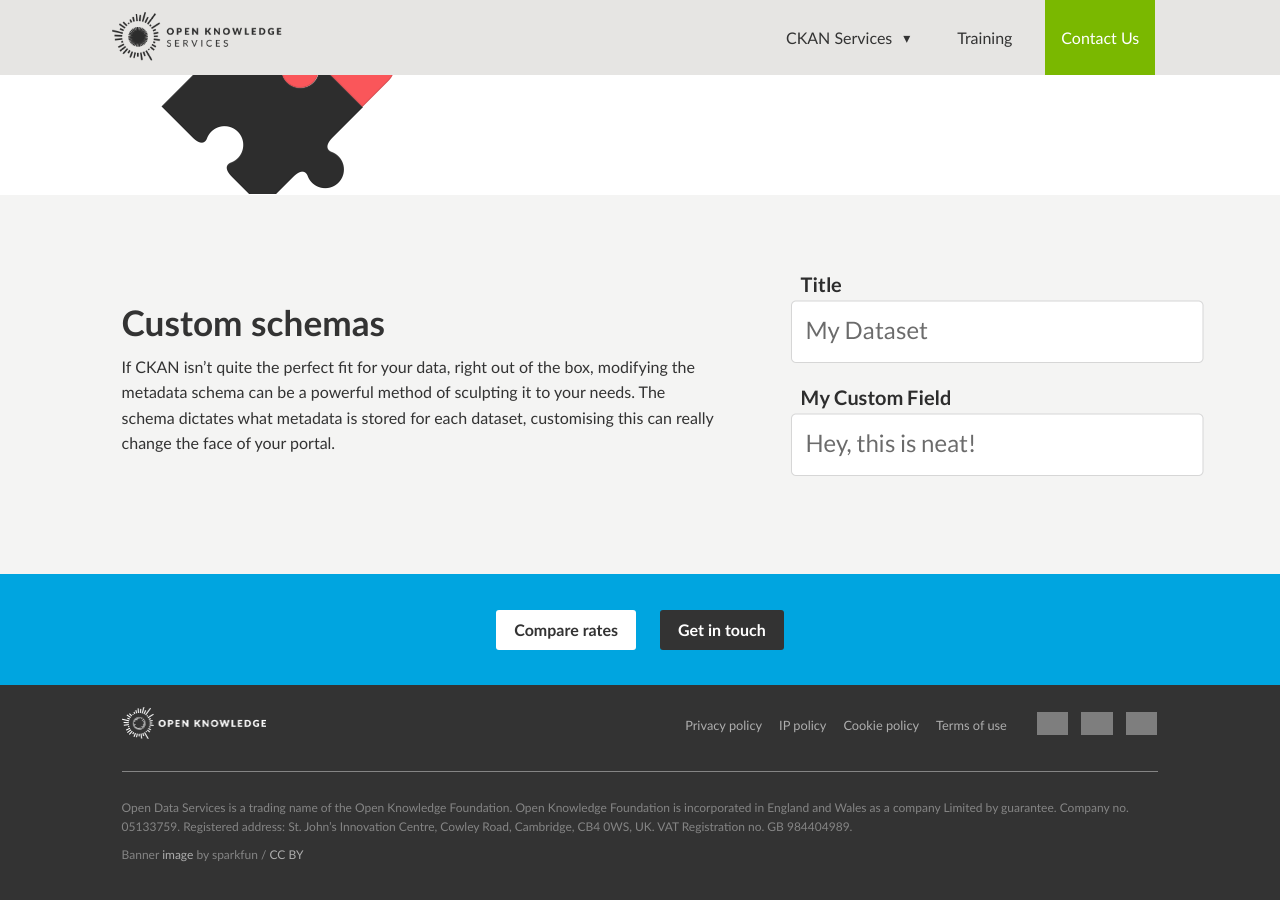
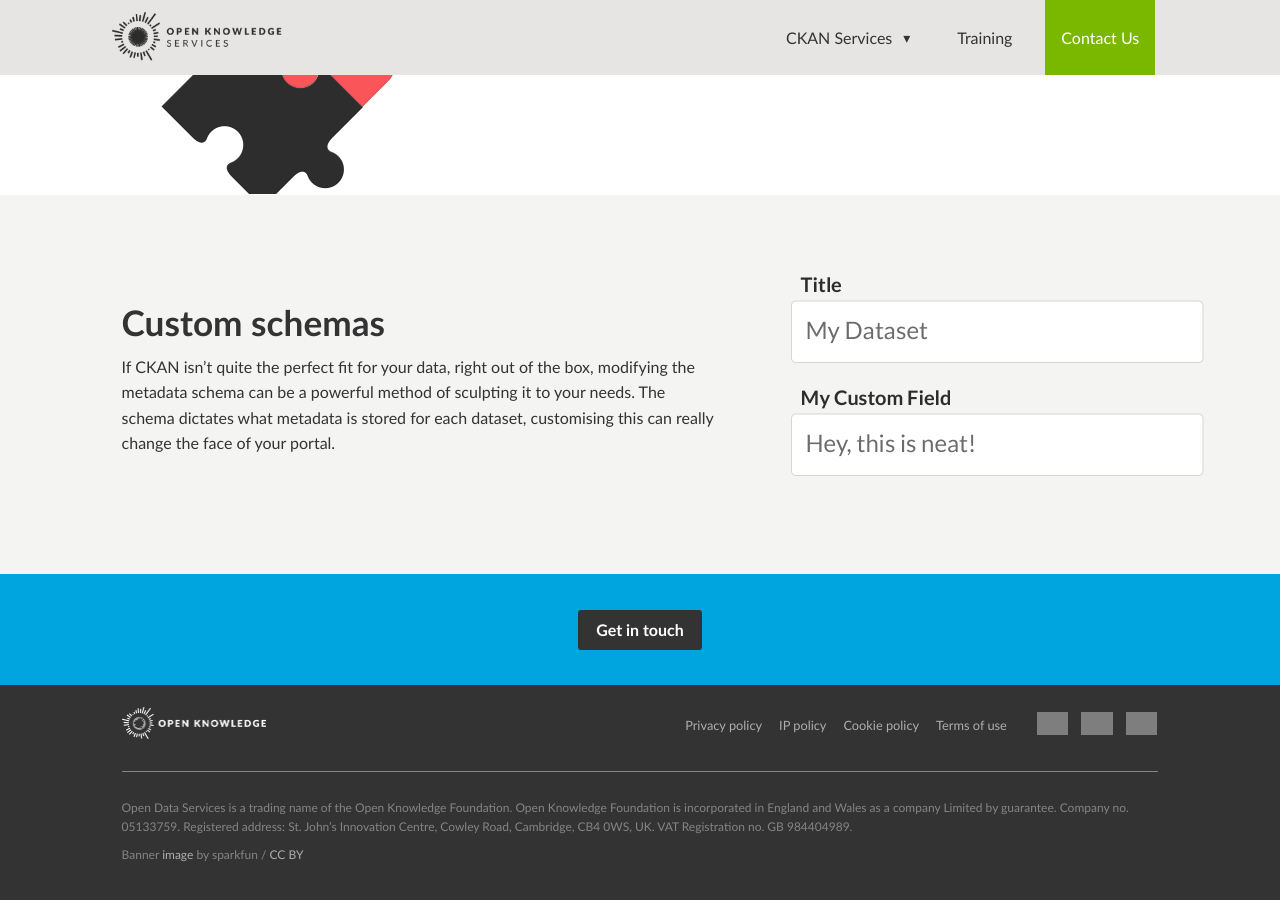
Before and after one commit to okfn/services, a Jekyll site: the page built from development/index.html, in a window 1280 px wide and 900 px high, scrolled down 1334 px. Built offline with Jekyll 4.4.1, drawn with Linux system fonts in a browser that asks for light colours; nearby versions of some CDN libraries; grey boxes are pictures that could not be loaded.

Commit message:
remove rates

```diff
--- a/development/index.html
+++ b/development/index.html
@@ -72,43 +72,11 @@
 
   <section class="action">
     <div class="wrapper">
-      <a href="#compare" class="js-accordion-trigger">Compare rates</a> <a href="../contact" class="contact">Get in touch</a>
+      <a href="../contact" class="contact">Get in touch</a>
     </div>
     <aside id="compare">
       <div class="wrapper">
-        <table>
-          <thead>
-            <tr class="blue">
-              <th width="25%">Junior SysAdmin / Developer</th>
-              <th width="25%">Consultant / Developer / PM</th>
-              <th width="25%">Senior Consultant / Developer</th>
-              <th width="25%">Principal / Director</th>
-            </tr>
-          </thead>
-          <tbody>
-            <tr>
-              <td>£750 GB Pounds Sterling</td>
-              <td>£1,050 GB Pounds Sterling</td>
-              <td>£1,275 GB Pounds Sterling</td>
-              <td>£1,500 GB Pounds Sterling</td>
-            </tr>
-            <tr>
-              <td>€940* Euros</td>
-              <td>€1,310* Euros</td>
-              <td>€1,590* Euros</td>
-              <td>€1,870* Euros</td>
-            </tr>
-            <tr>
-              <td>$1,170* US Dollars</td>
-              <td>$1,640* US Dollars</td>
-              <td>$2,000* US Dollars</td>
-              <td>$2,350* US Dollars</td>
-            </tr>
-            <tr>
-              <td colspan="4">10% discount when 31 days or more are booked <sup>1</sup></td>
-              </tr>
-          </tbody>
-        </table>
+
       </div>
     </aside>
   </section>
```
